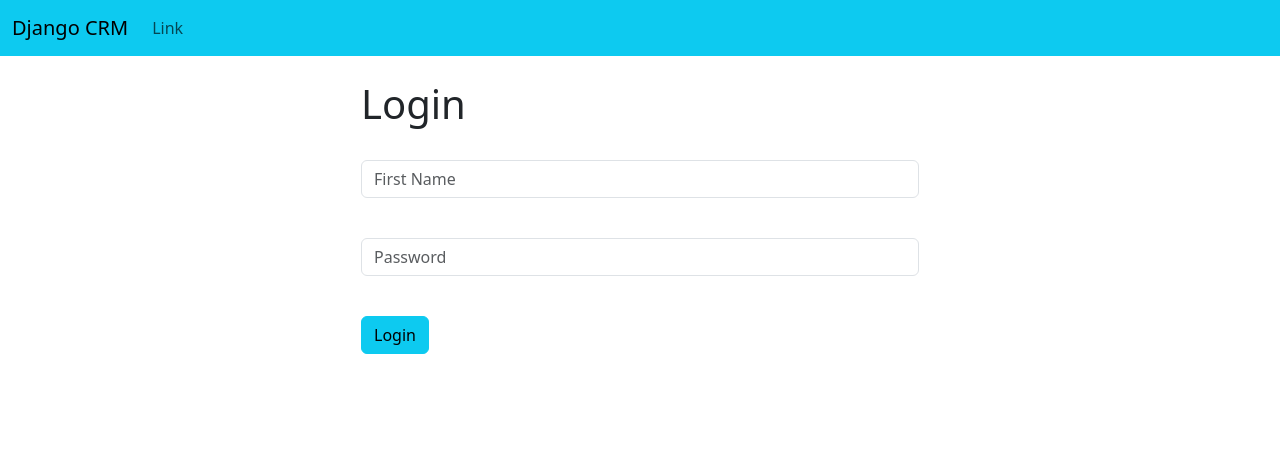
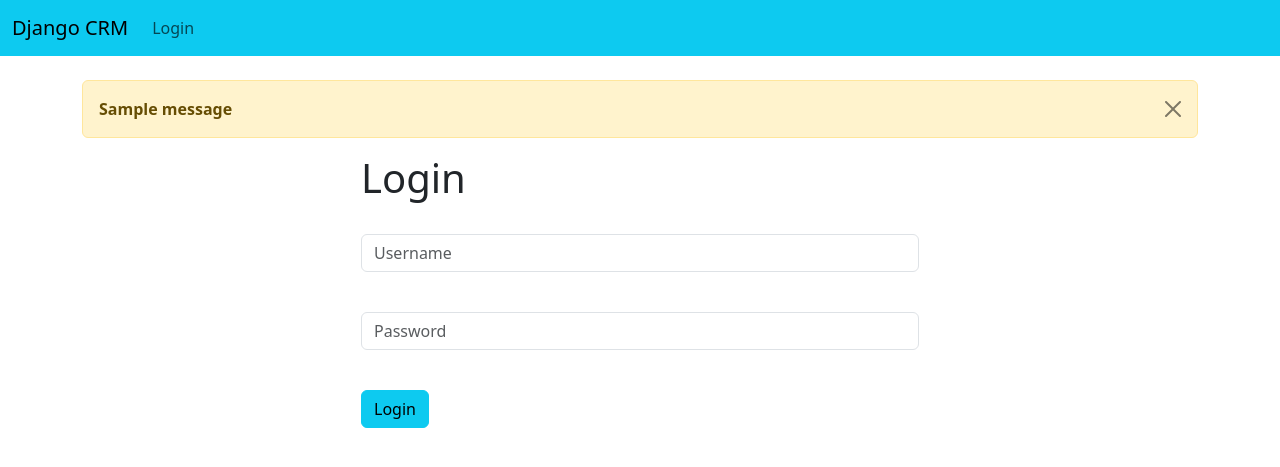
Before and after one commit to nprati01/django_crm, a Django app: page / in a window 1280 px wide. Shown: the top 467 px of the page. Run offline with Django 4.2, Linux system fonts and the light colour scheme; tables that the repository leaves empty hold one stand-in row (values such as "Sample post"); one stand-in notice (Sample message) is shown.

Commit message:
logout functionality

```diff
--- a/main_app/templates/base.html
+++ b/main_app/templates/base.html
@@ -11,6 +11,17 @@
     {% include 'navbar.html' %}
     <div class="container">
         <br/>
+        {% if messages %}
+            {% for message in messages %}
+                <div class="alert alert-warning alert-dismissible fade show" role="alert">
+                <strong>{{message }}</strong>
+                <button type="button" class="btn-close" data-bs-dismiss="alert" aria-label="Close"></button>
+                </div>
+
+
+            {% endfor %}
+
+        {% endif %}
         {% block content %}
         {% endblock %}
     </div>
--- a/main_app/templates/home.html
+++ b/main_app/templates/home.html
@@ -14,7 +14,7 @@
         {% csrf_token %}
         <form>
             <div class="mb-3">
-              <input type="text" class="form-control" name="first_name", placeholder="First Name" required>
+              <input type="text" class="form-control" name="username", placeholder="Username" required>
 
             </div><br/>
             <div class="mb-3">
--- a/main_app/templates/navbar.html
+++ b/main_app/templates/navbar.html
@@ -6,9 +6,15 @@
       </button>
       <div class="collapse navbar-collapse" id="navbarSupportedContent">
         <ul class="navbar-nav me-auto mb-2 mb-lg-0">
+          {% if user.is_authenticated %}
           <li class="nav-item">
-            <a class="nav-link" href="#">Link</a>
+            <a class="nav-link" href="{% url 'logout' %}">Logout</a>
           </li>
+          {% else %}
+          <li class="nav-item">
+            <a class="nav-link" href="{% url 'home' %}">Login</a>
+
+          {% endif %}
         </ul>
       </div>
     </div>
--- a/main_app/urls.py
+++ b/main_app/urls.py
@@ -5,6 +5,6 @@ from . import views
 urlpatterns = [
     path('', views.home, name='home'),
     # path('login/', views.login_user, name='login'),
-    # path('logout/', views.logout_user, name='logout'),
+    path('logout/', views.logout_user, name='logout'),
 
 ]
--- a/main_app/views.py
+++ b/main_app/views.py
@@ -1,12 +1,28 @@
-from django.shortcuts import render
+from django.shortcuts import render, redirect
 from django.contrib.auth import authenticate, login, logout
 from django.contrib import messages
 # Create your views here.
 def home(request):
-    return render(request, 'home.html')
+    # cCheck to see if logging in
+    if request.method == 'POST':
+        username = request.POST['username']
+        password = request.POST['password']
+        # Authenticate
+        user = authenticate(request, username=username, password=password)
+        if user is not None:
+            login(request, user)
+            messages.success(request, "You Have Been Logged In!")
+            return redirect('home')
+        else:
+            messages.success(request, "There Was An Error Logging In Please Try Again...")
+            return redirect('home')
+    else:
+        return render(request, 'home.html')
 
-def login_user(request):
-    pass
+# def login_user(request):
+#     pass
 
 def logout_user(request):
-    pass
+    logout(request)
+    messages.success(request, "You Have Been Logged Out...")
+    return redirect('home')
```
